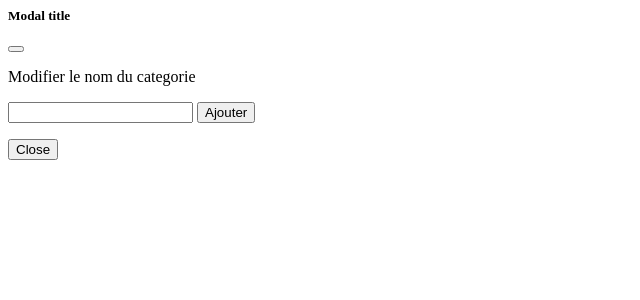
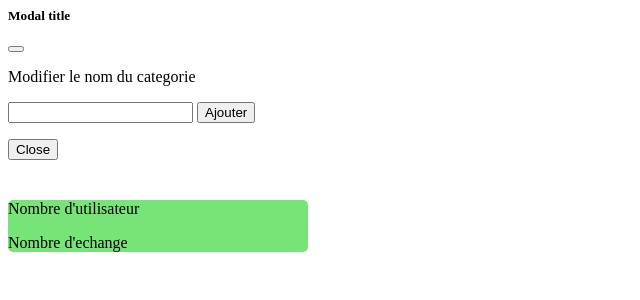
Before and after one commit to To-Mamiarilaza/FinalProjectS3, a CodeIgniter app: the page made by application/views/backOffice.php in a window 1280 px wide. Shown: the part 242-542 px from the top of the page, without its empty margins (0-640 px from the left). Run offline with CodeIgniter, Linux system fonts and the light colour scheme; data that the repository does not hold is empty; some libraries are stand-ins or nearby versions.

Commit message:
Changement

```diff
--- a/application/views/backOffice.php
+++ b/application/views/backOffice.php
@@ -63,7 +63,10 @@
         </div>
         </div>
     <div class="col-md-9">
-           <div class=></div>
+           <div class="numberofall">
+            <p>Nombre d'utilisateur</p>
+            <p>Nombre d'echange</p>
+           </div>
     </div>
     </div>
 </div>
--- a/assets/css/backOffice.css
+++ b/assets/css/backOffice.css
@@ -36,3 +36,9 @@ hr:not([size]) {
 .categorie-list .row {
     align-items: center;
 }
+.numberofall{
+    background-color: rgb(118, 228, 118);
+    margin-top: 40px;
+    width: 300px;
+    border-radius: 05px;
+}
```
